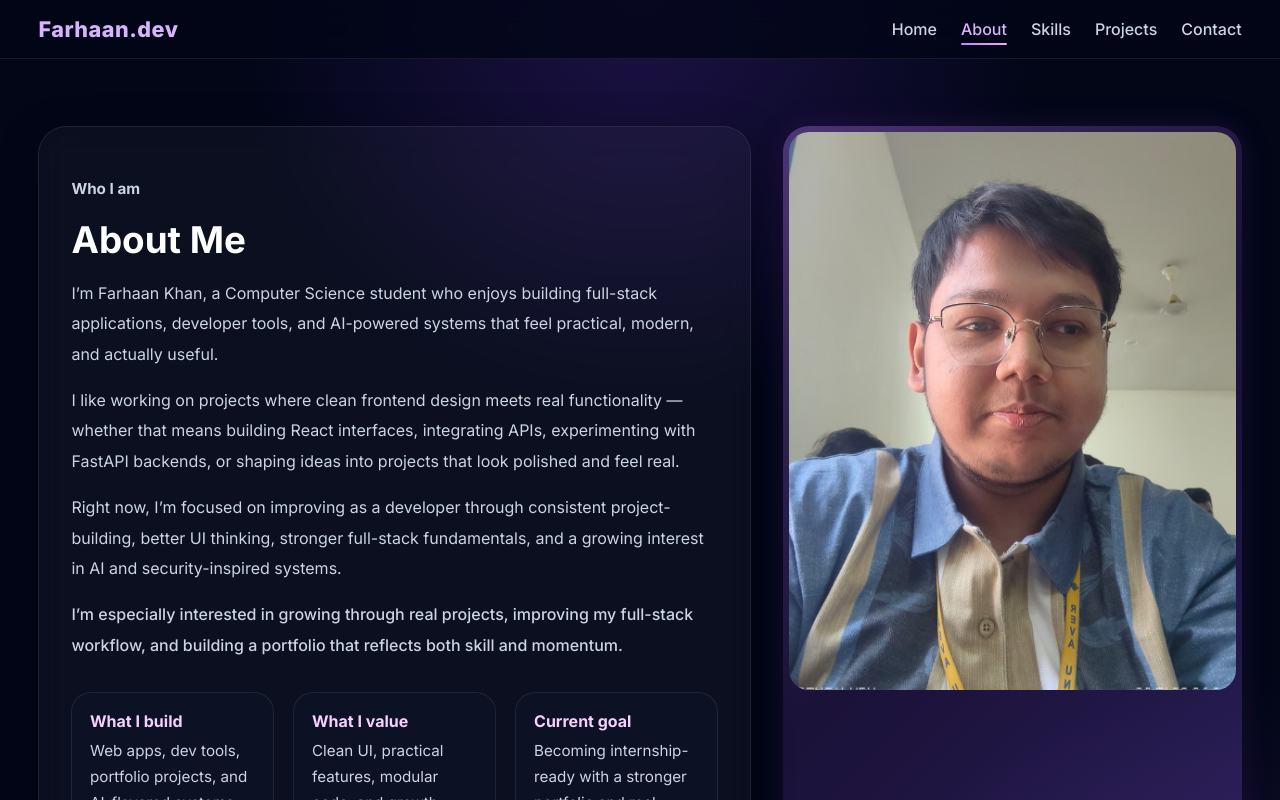
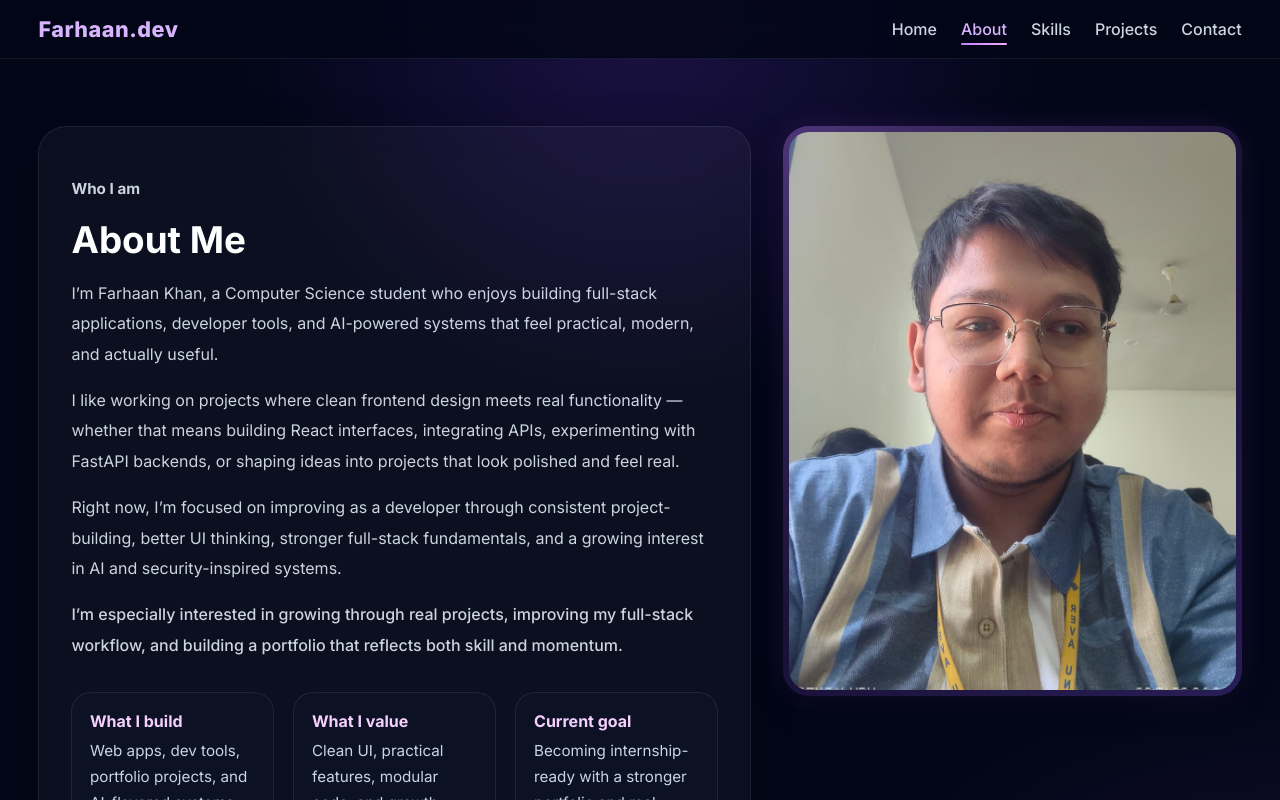
Before and after one commit to Far-200/portfolio-site, a React (Vite) app in the folder site/: page /about in a window 1280 px wide. Shown: the top 800 px of the page. Built offline with nearby package versions, Linux system fonts and the light colour scheme.

Commit message:
Fixed CSS v2

```diff
--- a/site/src/index.css
+++ b/site/src/index.css
@@ -417,7 +417,7 @@ a {
   display: grid;
   grid-template-columns: 1.4fr 0.9fr;
   gap: 2rem;
-  align-items: stretch;
+  align-items: start;
 }
 
 .about-layout-single {
```
